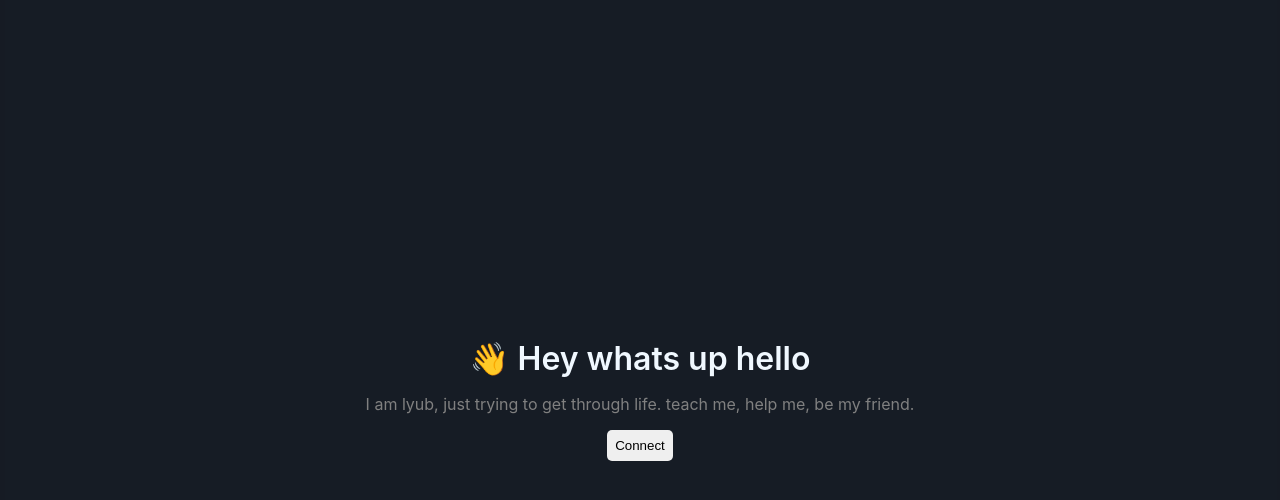
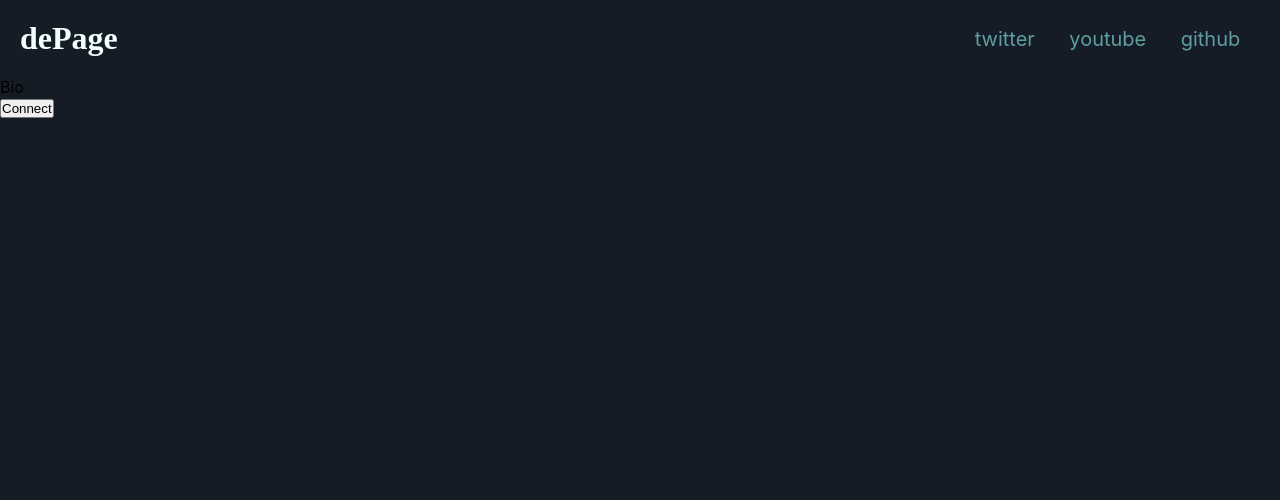
Before and after one commit to CoolistKovbel/geto-waves-site, a React (Create React App) app: page / in a window 1280 px wide. Shown: the top 500 px of the page. Built offline with nearby package versions, Linux system fonts and the light colour scheme; the HTML template or start-up script is replaced by a standard one.

Commit message:
small site changes not completed

```diff
--- a/src/App.css
+++ b/src/App.css
@@ -1,50 +1,40 @@
+*{
+  margin: 0;
+  padding: 0;
+  box-sizing: border-box;
+}
+
 .mainContainer {
-  display: flex;
-  justify-content: center;
-  align-items: center;
   width: 100%;
   height: 100vh;
 }
 
-.dataContainer {
+.header{
+  padding: 20px;
+  width: 100%;
   display: flex;
-  flex-direction: column;
-  justify-content: center;
+  justify-content: space-between;
   align-items: center;
-  max-width: 600px;
-  height: 500px;
+}
+.header h2{
+  font-size: 2rem;
+  font-family: cursive;
+  font-weight: bold;
+  color: azure;
 }
 
-.header {
-  text-align: center;
-  font-size: 32px;
-  font-weight: 600;
-  color: aliceblue;
+.header ul{
+  list-style-type: none;
+  width: 300px;
+  display: flex;
+  align-items: center;
+  justify-content: space-around;
 }
 
-.bio {
-  text-align: center;
-  color: gray;
-  margin-top: 16px;
+.header ul li{
+  font-size: 20px;
+  margin-right: 5px;
 }
-
-.waveButton {
-  cursor: pointer;
-  margin-top: 16px;
-  padding: 8px;
-  border: 0;
-  border-radius: 5px;
+.header ul li a{
+  color: cadetblue;
 }
-
-.status {
-  color: aliceblue;
-  padding: 10px;
-  text-align: center;
-}
-
-.wavesMessageData {
-  padding: 10px;
-  background-color: black;
-  color: greenyellow;
-  font-family: monospace;
-}
--- a/src/App.js
+++ b/src/App.js
@@ -2,6 +2,8 @@ import React, {useEffect, useState} from "react";
 import { ethers } from "ethers";
 import './App.css';
 import abi from "./utils/wave.json"
+import Header from "./components/Header";
+import Bio from "./components/Bio";
 
 export default function App() {
 
@@ -193,13 +195,9 @@ export default function App() {
 
       <div className="dataContainer">
 
-        <div className="header">
-        👋 Hey whats up hello
-        </div>
+        <Header />
 
-        <div className="bio">
-        I am lyub, just trying to get through life. teach me, help me, be my friend.
-        </div>
+        <Bio />
 
         {!currentAccount && (
           <button className="waveButton" onClick={connectWallet}>
--- /dev/null
+++ b/src/components/Bio.js
@@ -0,0 +1,11 @@
+import React from 'react'
+
+function Bio() {
+  return (
+    <div>
+      Bio
+    </div>
+  )
+}
+
+export default Bio
--- /dev/null
+++ b/src/components/Header.js
@@ -0,0 +1,22 @@
+import React from 'react'
+
+function Header() {
+  return (
+    <header className='header'>
+      <h2>dePage</h2>
+      <ul>
+        <li>
+          <a>twitter</a>
+        </li>
+        <li>
+          <a>youtube</a>
+        </li>
+        <li>
+          <a>github</a>
+        </li>
+      </ul>
+    </header>
+  )
+}
+
+export default Header
```
